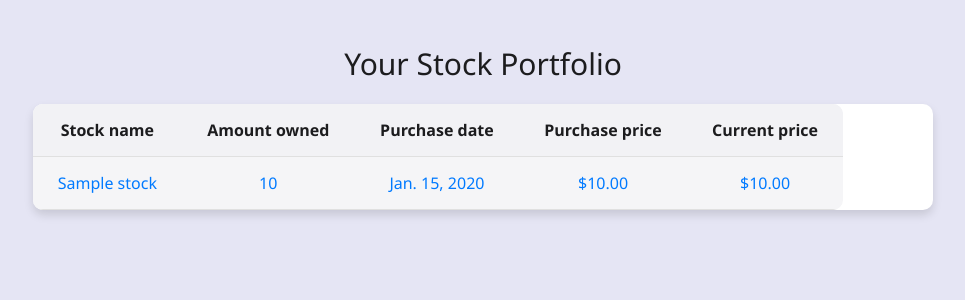
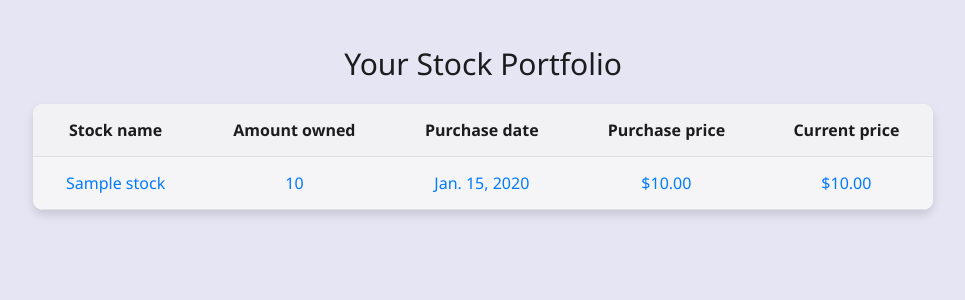
Before and after one commit to Taeiko/stonks-project, a Django app: page /stocks/portfolio/ in a window 1280 px wide. Shown: the top 300 px of the page, without its empty margins (157-1122 px from the left). Run offline with Django 5.2, Linux system fonts and the light colour scheme; tables that the repository leaves empty hold one stand-in row (values such as "Sample post").

Commit message:
fixed the weird white space on my ugly table, it was the width.

```diff
--- a/stonks_app/static/css/portfolio.css
+++ b/stonks_app/static/css/portfolio.css
@@ -18,10 +18,11 @@ background: white;
 border-radius: 10px;
 max-width: 900px;
 box-shadow: 0 5px 10px rgba(0,0,0, 0.13);
+overflow: hidden;
 }
 
 .ugly-table{
-    width: 90%;
+    width: 100%;
     border-collapse: collapse;
     border-radius: 10px;
     overflow: hidden;
```
